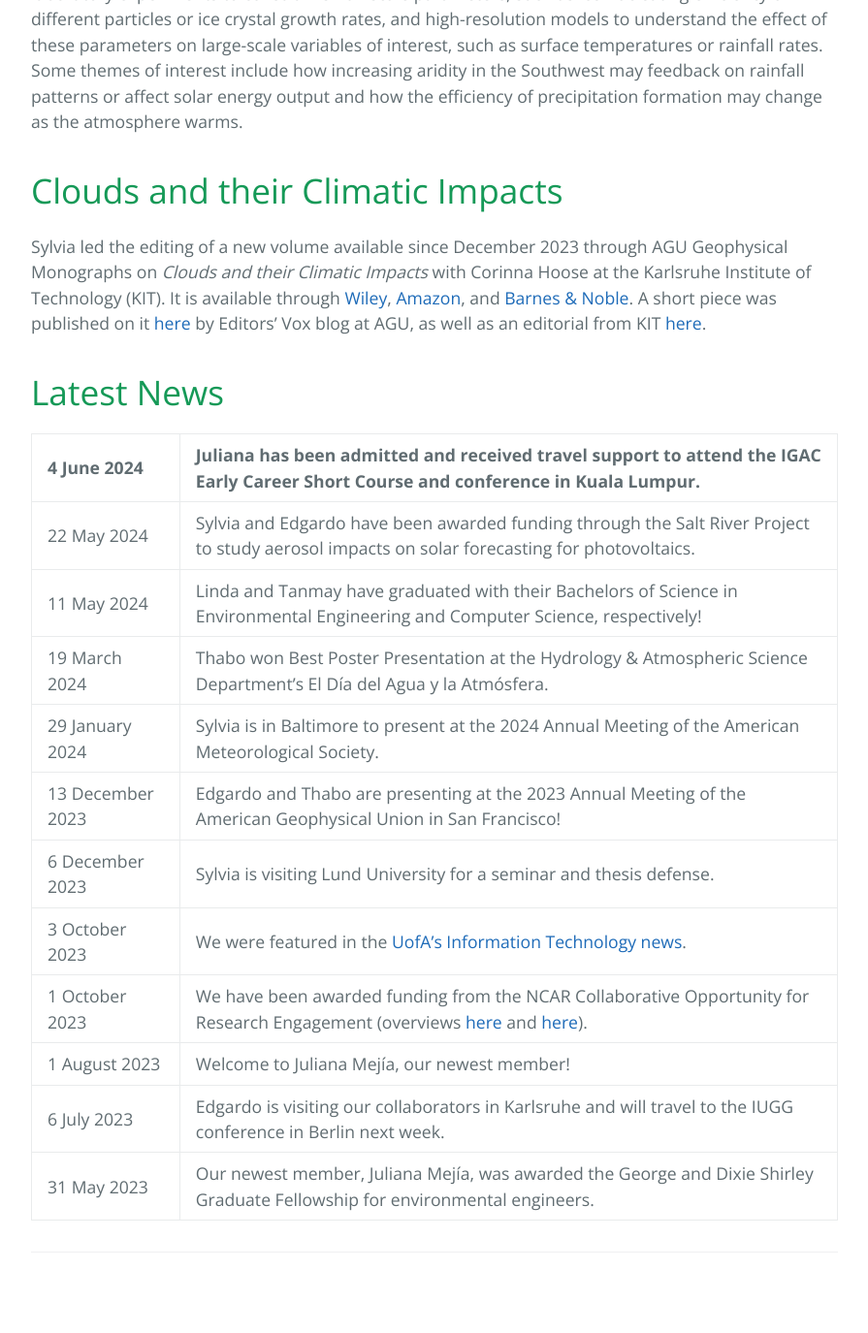
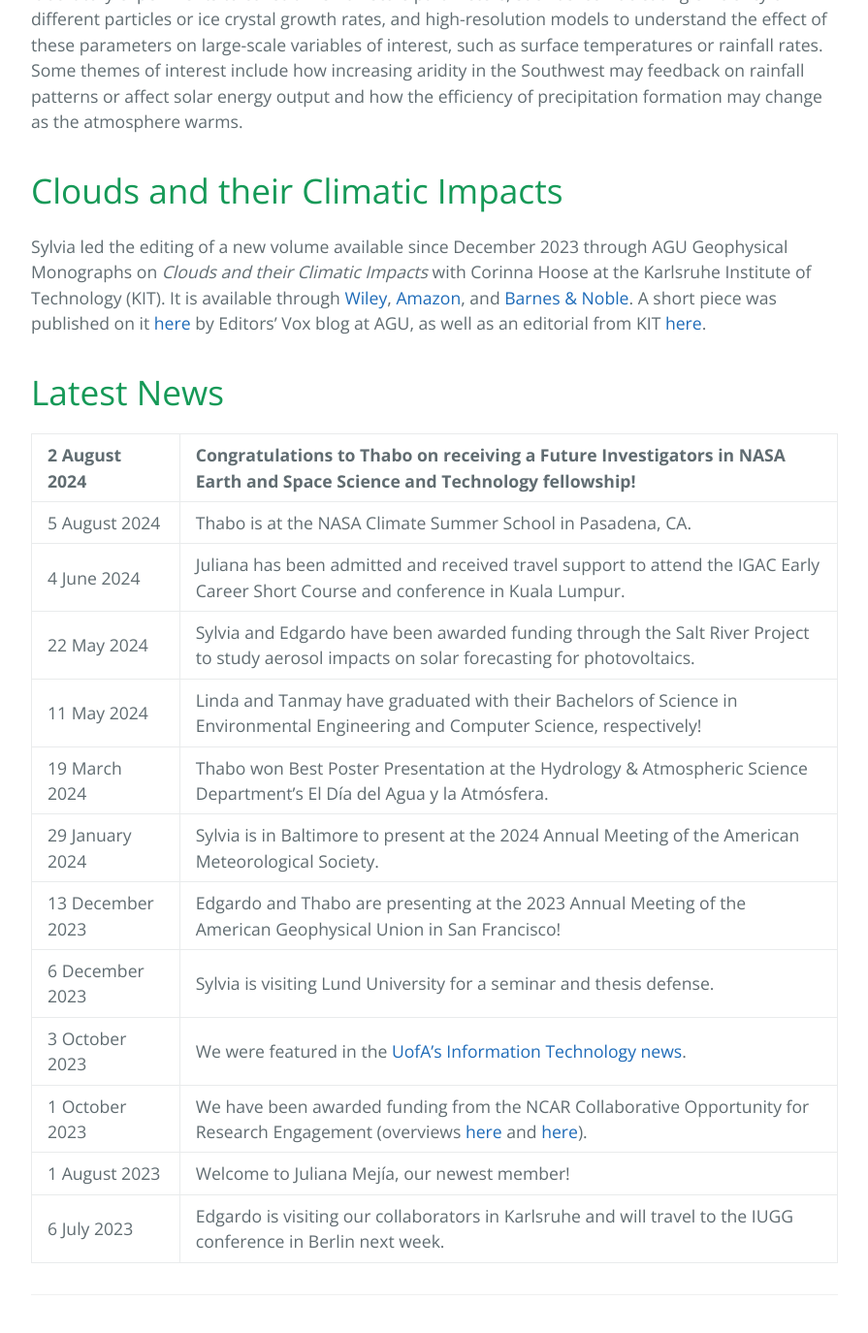
Before and after one commit to sylviasullivan/sylviasullivan.github.io, a Jekyll site: the page built from index.md, in a window 1280 px wide and 1400 px high, scrolled down 554 px. Shown: the top 1375 px of the window at 97% size, without its empty margins (192-1087 px from the left). Built offline with Jekyll 4.4.1, drawn with Linux system fonts in a browser that asks for light colours.

Commit message:
Update index.md

```diff
--- a/index.md
+++ b/index.md
@@ -15,8 +15,10 @@ Sylvia led the editing of a new volume available since December 2023 through AGU
 
 # Latest News
 
+| 2 August 2024 | Congratulations to Thabo on receiving a Future Investigators in NASA Earth and Space Science and Technology fellowship!
+|:-----------|:------|
+| 5 August 2024 | Thabo is at the NASA Climate Summer School in Pasadena, CA. |
 | 4 June 2024 | Juliana has been admitted and received travel support to attend the IGAC Early Career Short Course and conference in Kuala Lumpur. |
-|:-----------|:------|
 | 22 May 2024 | Sylvia and Edgardo have been awarded funding through the Salt River Project to study aerosol impacts on solar forecasting for photovoltaics. |
 | 11 May 2024 | Linda and Tanmay have graduated with their Bachelors of Science in Environmental Engineering and Computer Science, respectively!
 | 19 March 2024 | Thabo won Best Poster Presentation at the Hydrology & Atmospheric Science Department's El Día del Agua y la Atmósfera. |
@@ -27,4 +29,3 @@ Sylvia led the editing of a new volume available since December 2023 through AGU
 | 1 October 2023 | We have been awarded funding from the NCAR Collaborative Opportunity for Research Engagement (overviews [here](https://ncar.ucar.edu/who-we-are/diversity-inclusion/core-awards) and [here](https://ncar.ucar.edu/who-we-are/diversity-inclusion/core-awards/interactive-graphics-and-vr)). |
 | 1 August 2023 | Welcome to Juliana Mejía, our newest member! |
 | 6 July 2023 | Edgardo is visiting our collaborators in Karlsruhe and will travel to the IUGG conference in Berlin next week. |
-| 31 May 2023 | Our newest member, Juliana Mejía, was awarded the George and Dixie Shirley Graduate Fellowship for environmental engineers. |
```
